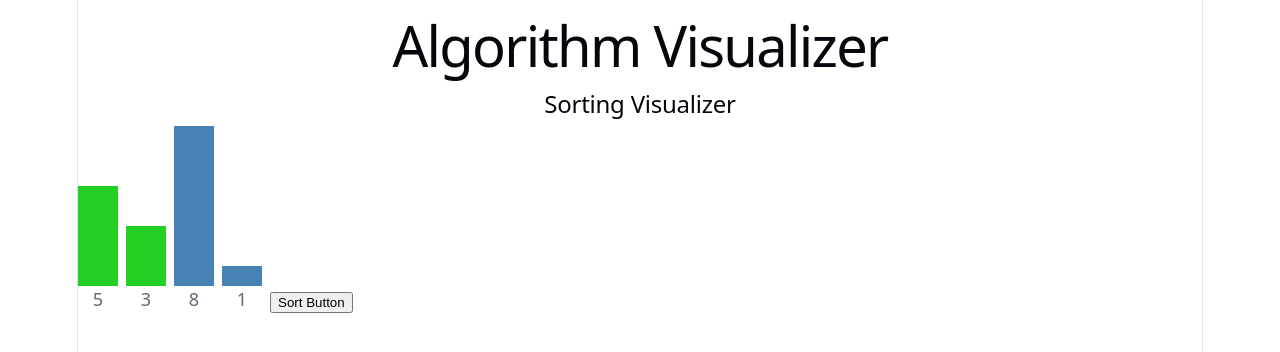
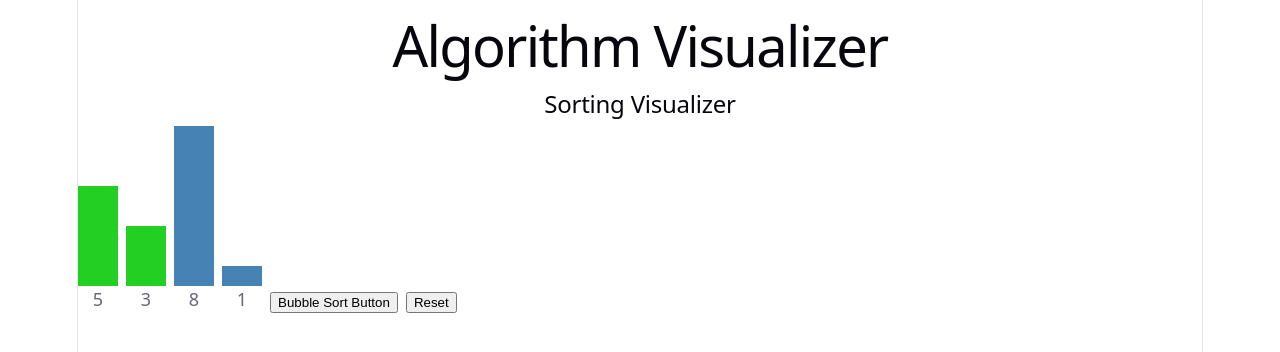
Before and after one commit to ethanslab24/algorithm-visualizer, a React (Vite) app: page / in a window 1280 px wide. Shown: the top 352 px of the page. Built offline with nearby package versions, Linux system fonts and the light colour scheme.

Commit message:
Add reset control for bubble sort

```diff
--- a/src/pages/SortingVisualizer.jsx
+++ b/src/pages/SortingVisualizer.jsx
@@ -5,6 +5,7 @@ function SortingVisualizer() {
   const [currentlyComparing, setCurrentlyComparing] = useState([0, 1]);
   const [sortedBoundary, setSortedBoundary] = useState(array.length - 1);
   const [isSorted, setIsSorted] = useState(false);
+  const startingArray = [5, 3, 8, 1];
 
   function swap(i, j) {
     let newArr = [...array];
@@ -43,6 +44,13 @@ function SortingVisualizer() {
     }
     nextComparison();
   }
+
+  function resetArray() {
+    setArray(startingArray);
+    setCurrentlyComparing([0, 1]);
+    setSortedBoundary(startingArray.length - 1);
+    setIsSorted(false);
+  }
   return (
     <>
       <h2>Sorting Visualizer</h2>
@@ -62,7 +70,8 @@ function SortingVisualizer() {
             <div>{number}</div>
           </div>
         ))}
-        <button onClick={() => compareCurrentPair()}>Sort Button</button>
+        <button onClick={() => compareCurrentPair()}>Bubble Sort Button</button>
+        <button onClick={() => resetArray()}>Reset</button>
       </div>
     </>
   );
```
Lines whose indentation alone changed are shown as unchanged.
